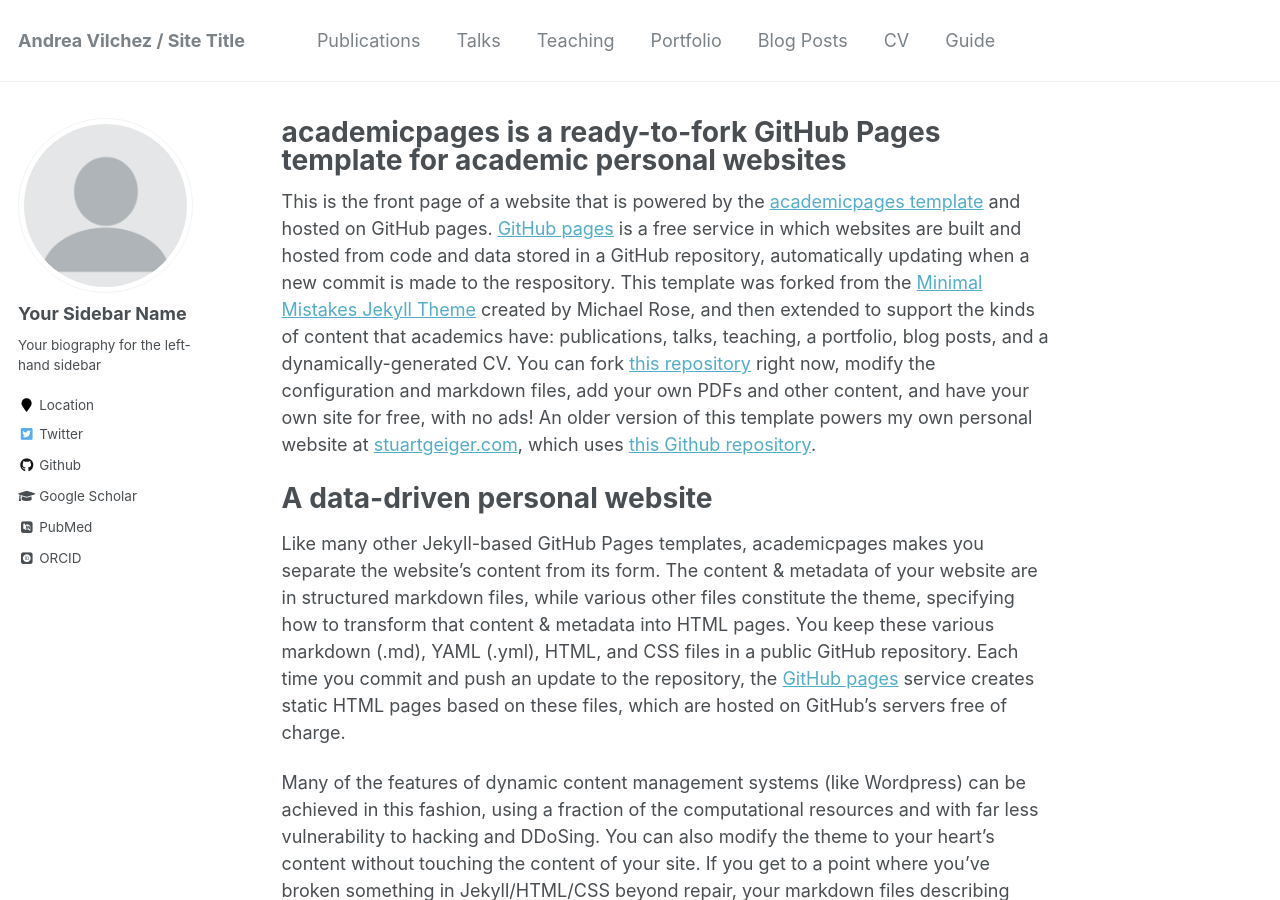
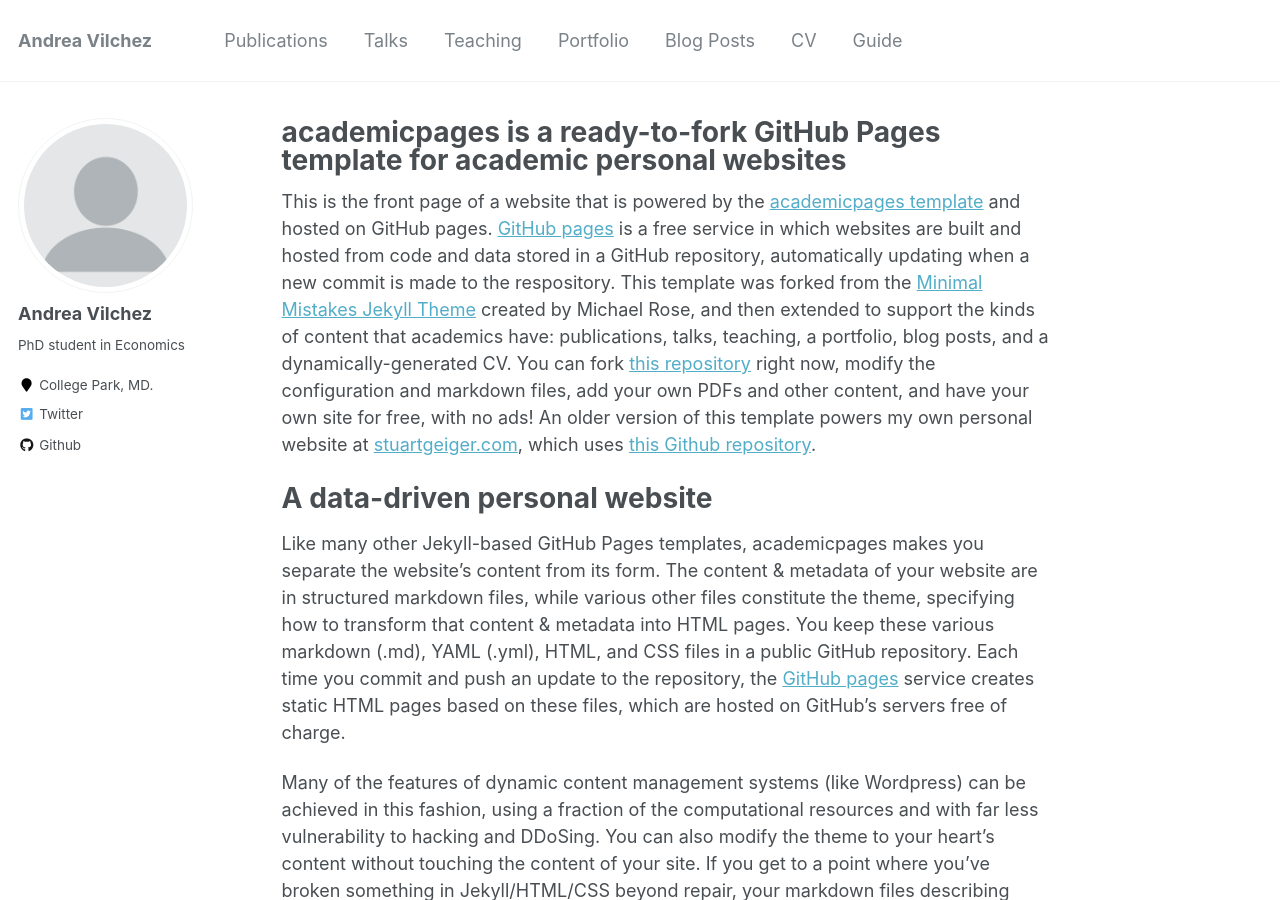
Before and after one commit to andrea-vilchez/andrea-vilchez.github.io, a Jekyll site: the page built from _pages/about.md, in a window 1280 px wide and 900 px high. Built offline with Jekyll 4.4.1, drawn with Linux system fonts in a browser that asks for light colours; some web fonts are replaced; some of the changed text lies outside the part shown.

Commit message:
commit_config

```diff
--- a/_config.yml
+++ b/_config.yml
@@ -7,13 +7,13 @@
 
 # Site Settings
 locale                   : "en-US"
-title                    : "Andrea Vilchez / Site Title"
+title                    : "Andrea Vilchez"
 title_separator          : "-"
-name                     : &name "Your Name"
-description              : &description "personal description"
-url                      : https://academicpages.github.io # the base hostname & protocol for your site e.g. "https://mmistakes.github.io"
+name                     : &name "Andrea Vilchez"
+description              : &description "Welcome to my personal website!"
+url                      : https://andrea-vilchez.github.io # the base hostname & protocol for your site e.g. "https://mmistakes.github.io"
 baseurl                  : "" # the subpath of your site, e.g. "/blog"
-repository               : "academicpages/academicpages.github.io"
+repository               : "andrea-vilchez/andrea-vilchez.github.io"
 teaser                   :  # filename of teaser fallback teaser image placed in /images/, .e.g. "500x300.png"
 breadcrumbs              : false # true, false (default)
 words_per_minute         : 160
@@ -80,13 +80,13 @@ analytics:
 
 # Site Author
 author:
-  name             : "Your Sidebar Name"
+  name             : "Andrea Vilchez"
   avatar           : "profile.png"
-  bio              : "Your biography for the left-hand sidebar"
-  location         : "Location"
+  bio              : "PhD student in Economics"
+  location         : "College Park, MD."
   employer         :
-  pubmed           : "https://www.ncbi.nlm.nih.gov/pubmed/?term=john+snow"
-  googlescholar    : "http://yourfullgooglescholarurl.com"
+  pubmed           : #"https://www.ncbi.nlm.nih.gov/pubmed/?term=john+snow"
+  googlescholar    : #"http://yourfullgooglescholarurl.com"
   email            :
   researchgate     :  # example: "https://www.researchgate.net/profile/yourprofile"
   uri              :
@@ -103,13 +103,13 @@ author:
   impactstory      : #"https://profiles.impactstory.org/u/xxxx-xxxx-xxxx-xxxx"
   lastfm           :
   linkedin         :
-  orcid            : "http://orcid.org/yourorcidurl"
+  orcid            : #"http://orcid.org/yourorcidurl"
   pinterest        :
   soundcloud       :
   stackoverflow    : # http://stackoverflow.com/users/123456/username
   steam            :
   tumblr           :
-  twitter          : "replacethistwitterhandle"
+  twitter          : "andrea_vilchez"
   vine             :
   weibo            :
   xing             :
```
